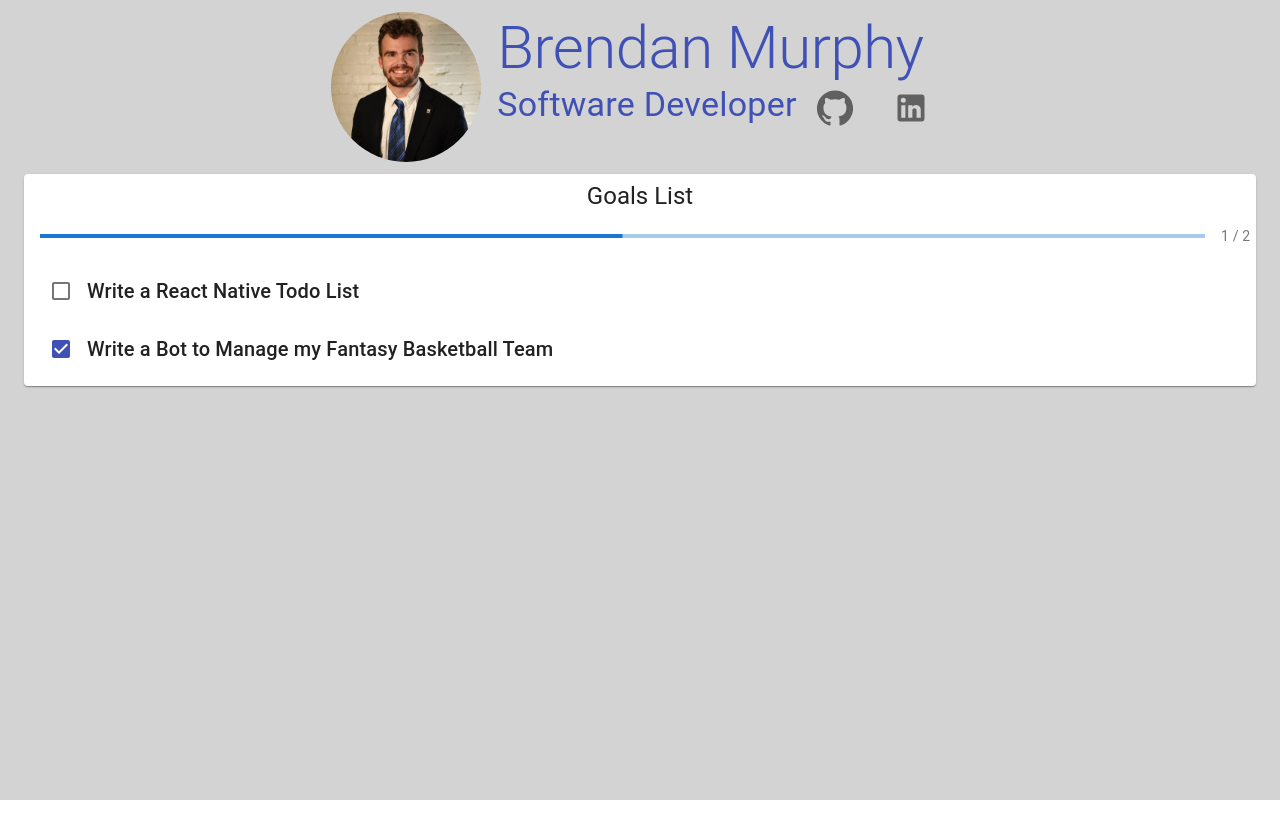
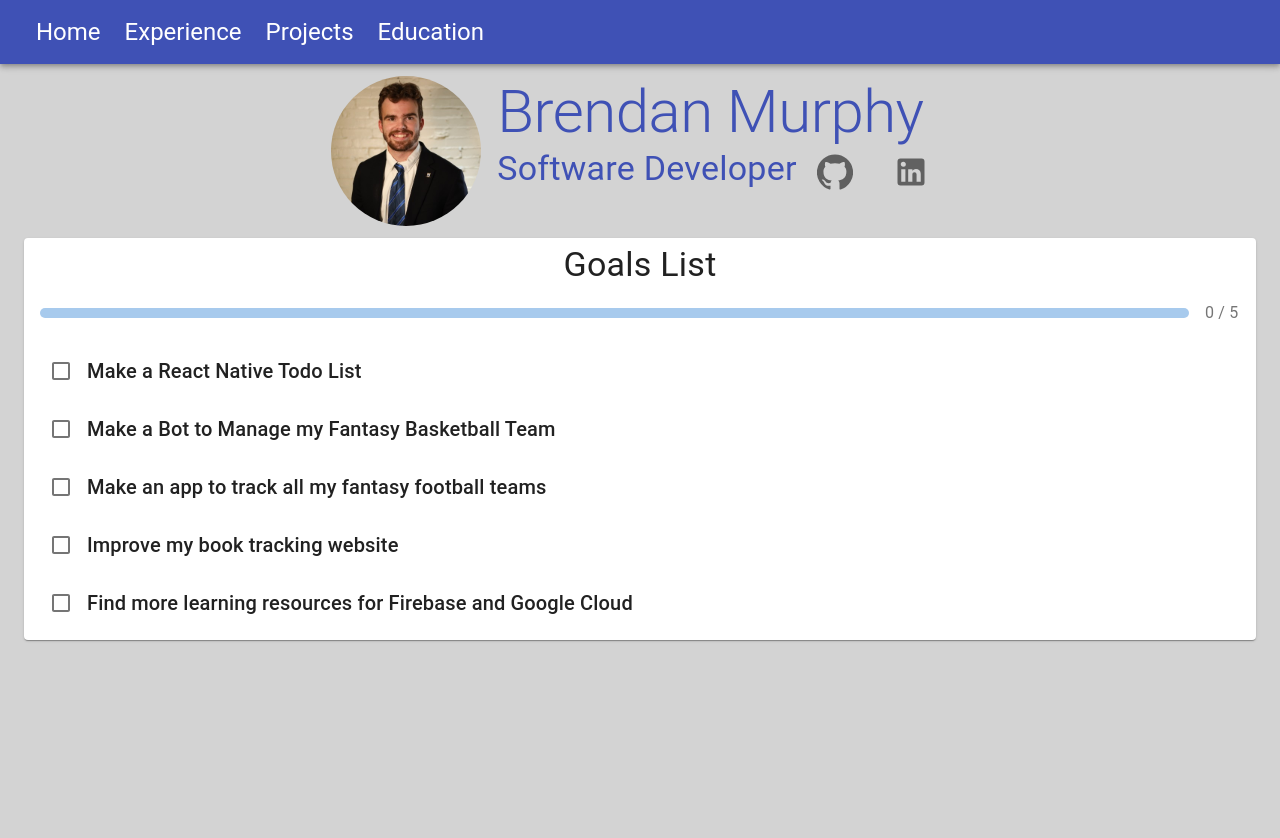
Before and after one commit to bmurf17/portfolio, a React (Create React App) app: page / in a window 1280 px wide. Shown: the top 838 px of the page. Before the commit the page ends 800 px from the top, so only its background shows below. Built offline with nearby package versions, Linux system fonts and the light colour scheme.

Commit message:
Set up Routing

```diff
--- /dev/null
+++ b/src/EducationPage.tsx
@@ -0,0 +1,3 @@
+export default function EducationPage() {
+  return <p>Education Page</p>;
+}
--- /dev/null
+++ b/src/ExperiencePage.tsx
@@ -0,0 +1,3 @@
+export default function ExperiencePage() {
+  return <p>Experience Page</p>;
+}
--- a/src/HomeHeader.tsx
+++ b/src/HomePage.tsx
@@ -15,7 +15,7 @@ const Img = styled("img")({
   borderRadius: 150 / 2,
 });
 
-function HomeHeader() {
+function HomePage() {
   return (
     <div>
       <header className="App-header">
@@ -82,4 +82,4 @@ function HomeHeader() {
   );
 }
 
-export default HomeHeader;
+export default HomePage;
--- a/src/HomeTodoList.tsx
+++ b/src/HomeTodoList.tsx
@@ -35,7 +35,7 @@ export function HomeTodoList() {
         <div>
           <header className="Todolist-header">
             <Box sx={{ alignItems: "center", display: "flex" }} marginY="6px">
-              <Typography variant="h5">Goals List</Typography>
+              <Typography variant="h4">Goals List</Typography>
             </Box>
           </header>
         </div>
@@ -43,11 +43,12 @@ export function HomeTodoList() {
           <Box sx={{ width: "100%", m: 2 }}>
             <LinearProgress
               variant="determinate"
+              style={{ height: 10, borderRadius: 5 }}
               value={(doneItem / TodoList.length) * 100}
             />
           </Box>
-          <Box sx={{ minWidth: 35 }}>
-            <Typography variant="body2" color="textSecondary">
+          <Box sx={{ minWidth: 35, marginRight: 2 }}>
+            <Typography variant="body1" color="textSecondary">
               {doneItem} / {TodoList.length}
             </Typography>
           </Box>
--- /dev/null
+++ b/src/ProjectPage.tsx
@@ -0,0 +1,3 @@
+export default function ProjectPage() {
+  return <p>Project Page</p>;
+}
--- a/src/constants/Constants.tsx
+++ b/src/constants/Constants.tsx
@@ -5,12 +5,24 @@ export interface Todo {
 
 export const TodoList: Todo[] = [
   {
-    text: "Write a React Native Todo List",
+    text: "Make a React Native Todo List",
     complete: false,
   },
   {
-    text: "Write a Bot to Manage my Fantasy Basketball Team",
-    complete: true,
+    text: "Make a Bot to Manage my Fantasy Basketball Team",
+    complete: false,
+  },
+  {
+    text: "Make an app to track all my fantasy football teams",
+    complete: false,
+  },
+  {
+    text: "Improve my book tracking website",
+    complete: false,
+  },
+  {
+    text: "Find more learning resources for Firebase and Google Cloud",
+    complete: false,
   },
 ];
 
--- a/src/index.tsx
+++ b/src/index.tsx
@@ -1,13 +1,87 @@
 import React from "react";
 import ReactDOM from "react-dom";
 import "./index.css";
-import HomeHeader from "./HomeHeader";
-import { BrowserRouter as Router, Switch, Route } from "react-router-dom";
+import HomePage from "./HomePage";
+import { BrowserRouter as Router, Switch, Route, Link } from "react-router-dom";
+import { AppBar, Toolbar, Typography } from "@material-ui/core";
+import { Box } from "@mui/system";
+import ExperiencePage from "./ExperiencePage";
+import ProjectPage from "./ProjectPage";
+import EducationPage from "./EducationPage";
 
 ReactDOM.render(
   <React.StrictMode>
     <Router>
-      <HomeHeader />
+      <Box display="flex" justifyContent="flex-end">
+        <AppBar position="static">
+          <Toolbar>
+            <Box display="flex">
+              <Link
+                to="/"
+                style={{
+                  textDecoration: "none",
+                  color: "white",
+                  padding: 12,
+                }}
+              >
+                <Typography variant="h5" color="inherit">
+                  Home
+                </Typography>
+              </Link>
+              <Link
+                to="/experience"
+                style={{
+                  textDecoration: "none",
+                  color: "white",
+                  padding: 12,
+                }}
+              >
+                <Typography variant="h5" color="inherit">
+                  Experience
+                </Typography>
+              </Link>
+              <Link
+                to="/projects"
+                style={{
+                  textDecoration: "none",
+                  color: "white",
+                  padding: 12,
+                }}
+              >
+                <Typography variant="h5" color="inherit">
+                  Projects
+                </Typography>
+              </Link>{" "}
+              <Link
+                to="/education"
+                style={{
+                  textDecoration: "none",
+                  color: "white",
+                  padding: 12,
+                }}
+              >
+                <Typography variant="h5" color="inherit">
+                  Education
+                </Typography>
+              </Link>
+            </Box>
+          </Toolbar>
+        </AppBar>
+      </Box>
+      <Switch>
+        <Route path="/experience">
+          <ExperiencePage />
+        </Route>
+        <Route path="/projects">
+          <ProjectPage />
+        </Route>
+        <Route path="/education">
+          <EducationPage />
+        </Route>
+        <Route path="/">
+          <HomePage />
+        </Route>
+      </Switch>
     </Router>
   </React.StrictMode>,
   document.getElementById("root")
```
